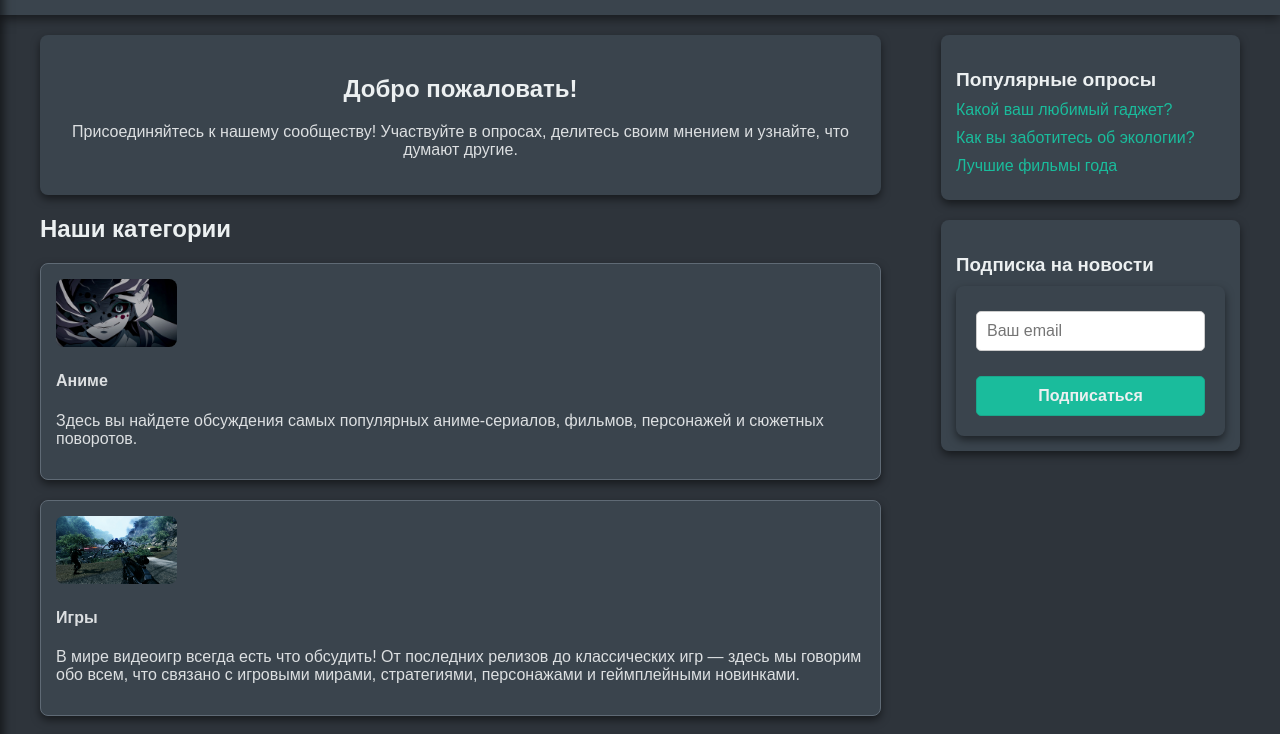
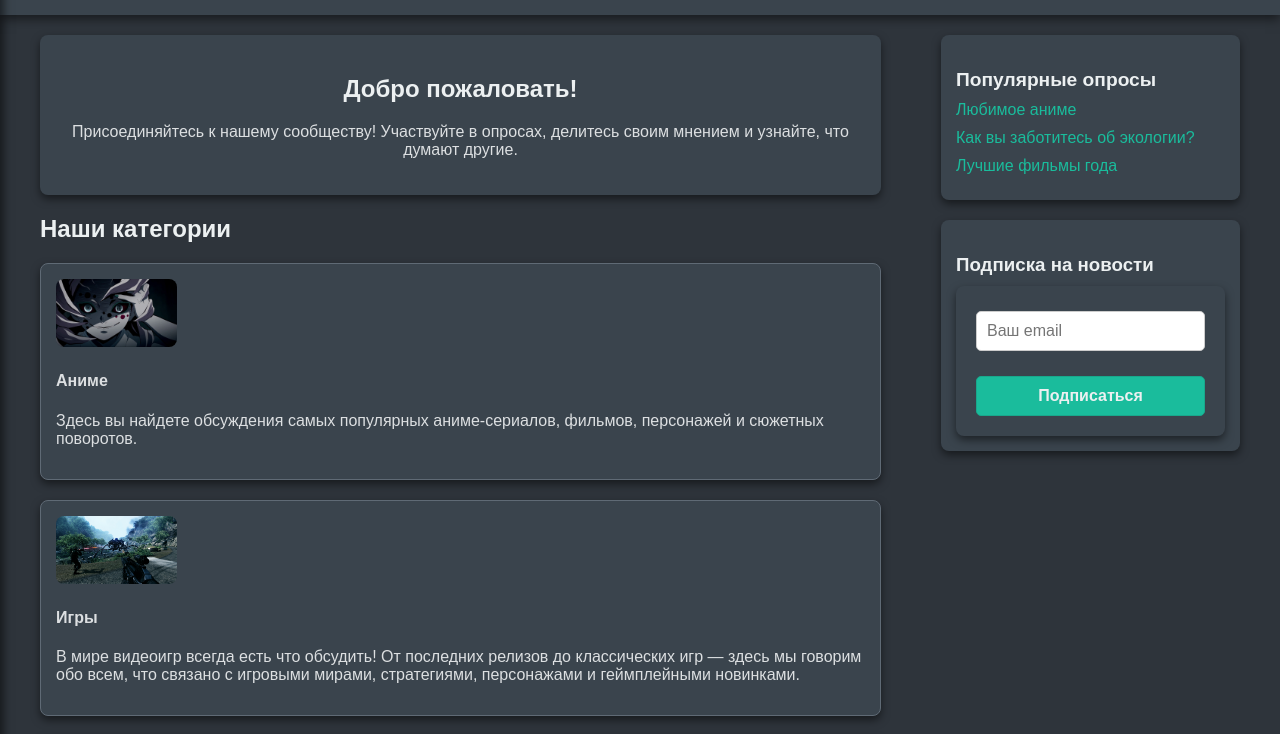
Before and after one commit to turanquestions/polls, a plain HTML site: page index.html in a window 1280 px wide. Shown: the part 45-779 px from the top of the page. Drawn offline with Linux system fonts and the light colour scheme.

Commit message:
Update index.html

```diff
--- a/index.html
+++ b/index.html
@@ -91,7 +91,7 @@
           <h3>Популярные опросы</h3>
           <ul>
             <li>
-              <a href="survey1.html">Какой ваш любимый гаджет?</a>
+              <a href="category1.html">Любимое аниме</a>
             </li>
             <li>
               <a href="survey2.html">Как вы заботитесь об экологии?</a>
```
